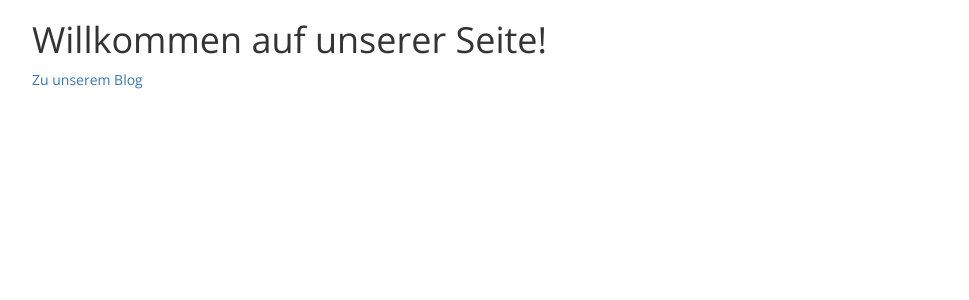
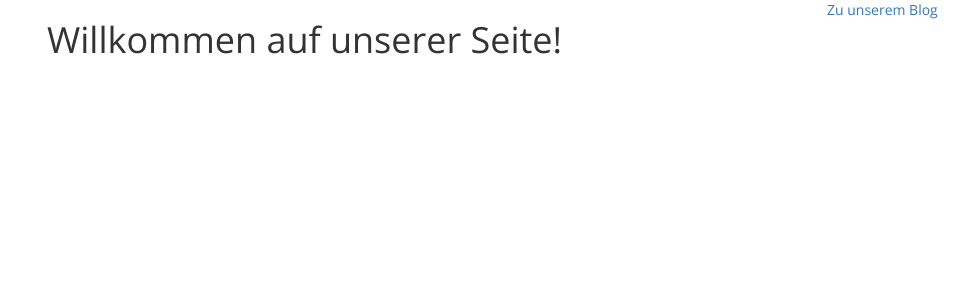
Before and after one commit to derelektrischemoench/DjangoBlog, a Django app: template mysite/website/templates/website/home.html in a window 1280 px wide. Shown: the top 300 px of the page, without its empty margins (23-992 px from the left). Run offline with Django 3.2, Linux system fonts and the light colour scheme; the template is opened without the code that fills it, so the values that code supplies are empty; parts of the project's set-up code (start-up, migrations or seed data) failed here and were passed over; some libraries are stand-ins or nearby versions.

Commit message:
edit home.html

```diff
--- a/mysite/website/templates/website/home.html
+++ b/mysite/website/templates/website/home.html
@@ -3,8 +3,12 @@
 {%block content%}
 <div class="container">
     <div class="row">
-        <h1>Willkommen auf unserer Seite!</h1>
-        <a href="/blog/">Zu unserem Blog</a>
+        <div class="col-sm-8">
+            <h1>Willkommen auf unserer Seite!</h1>
+        </div>
+        <div class="col-sm-4">
+            <a href="/blog/">Zu unserem Blog</a>
+        </div>
     </div>
 </div>
 {%endblock%}
```
